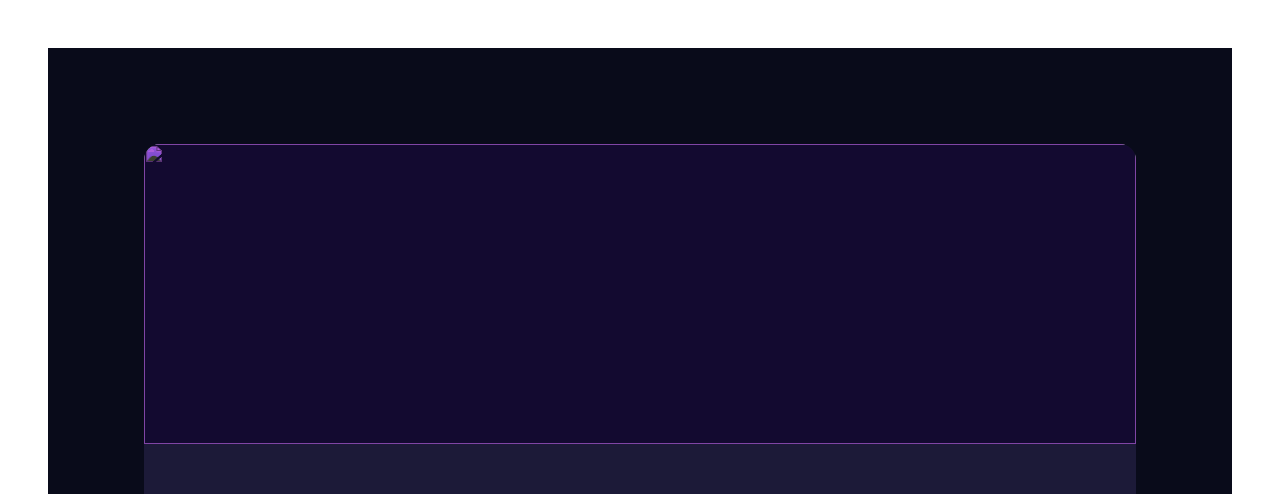
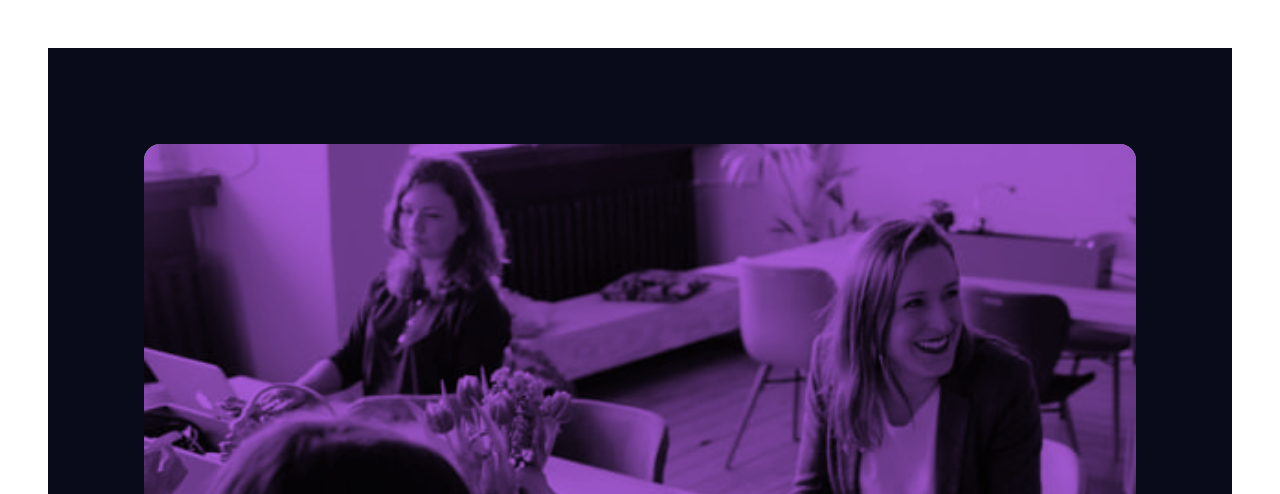
Before and after one commit to MrDexterO/FrontEndMentorsChallenge-stats-preview-card-component-solution, a plain HTML site: page index.html in a window 1280 px wide. Shown: the top 494 px of the page. Drawn offline with Linux system fonts and the light colour scheme; the site is published under a folder, as on GitHub Pages, so addresses that start at the root find nothing.

Commit message:
Fix image source path in index.html

```diff
--- a/index.html
+++ b/index.html
@@ -23,7 +23,7 @@
     <section class="card">
 
       <div class="image-section">
-        <img src="/images/image-header-desktop.jpg">
+        <img src="images/image-header-desktop.jpg">
       </div>
 
 
```
